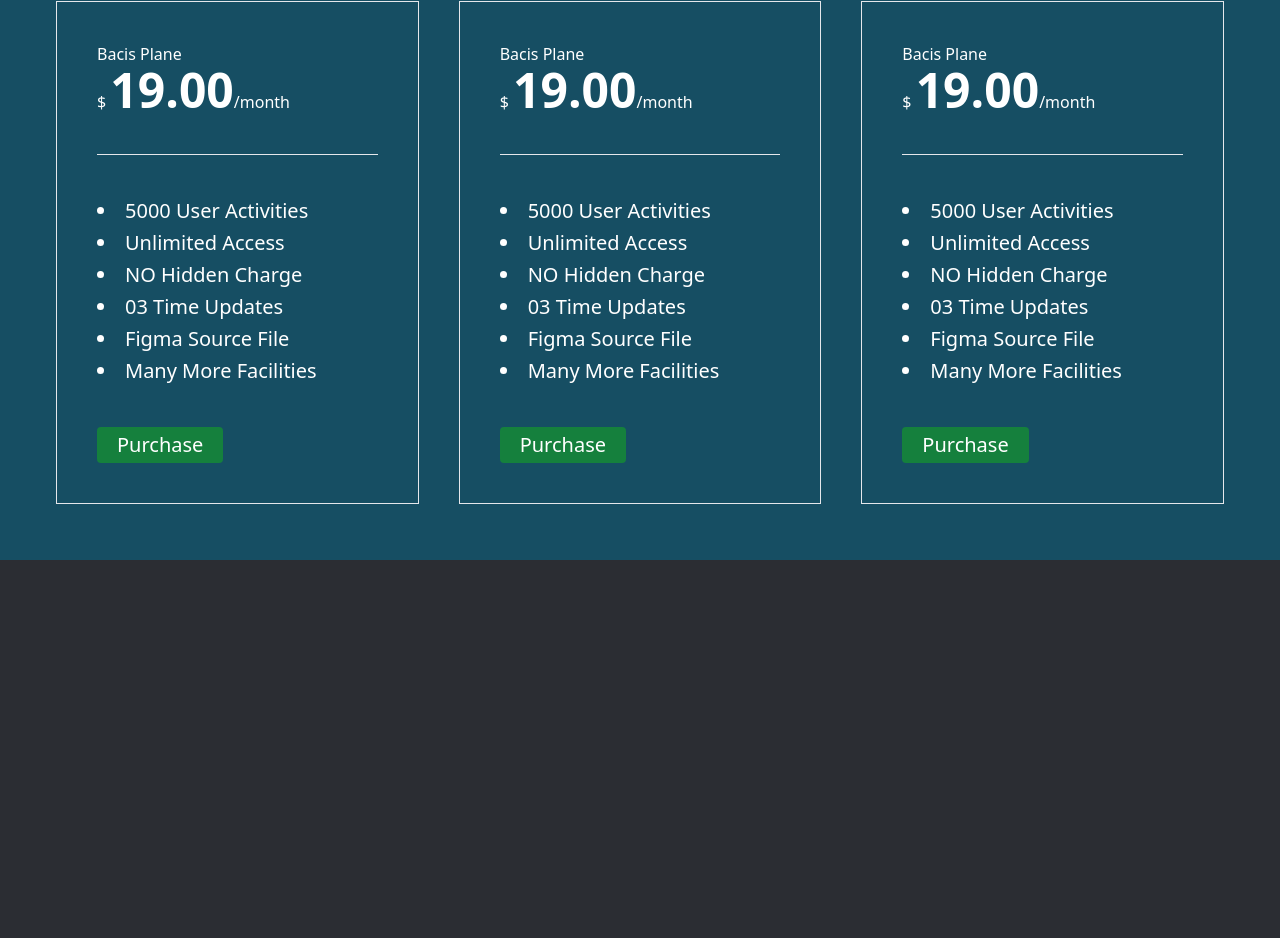
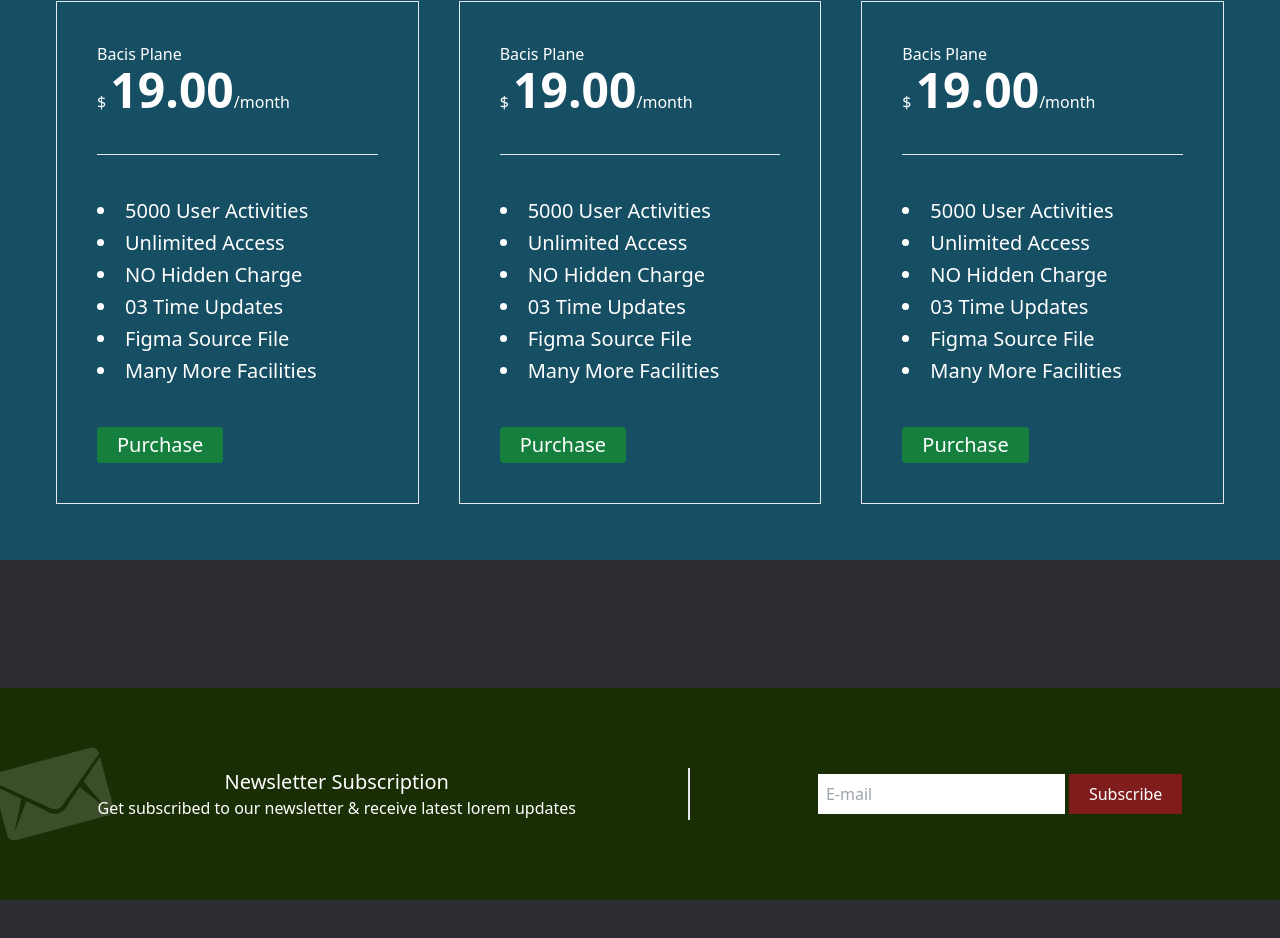
Before and after one commit to rafi4863/First-Tailwind-CSS-Project, a website built with Vite: page index.html in a window 1280 px wide. Shown: the part 2568-3506 px from the top of the page. Before the commit the page ends 3128 px from the top, so only its background shows below. Built offline with nearby package versions, Linux system fonts and the light colour scheme.

Commit message:
subscribe

```diff
--- a/index.html
+++ b/index.html
@@ -304,6 +304,29 @@
         <!-- purchase section code start -->
 
 
+        <!-- subscribe section code start here -->
+
+
+         <section class="bg-lime-950 my-10 sm:my-16 md:my-20 lg:my-32 py-10 sm:py-16 md:py-20 bg-no-repeat bg-left" style="background-image: url(images/subscribe-bg.png);">
+
+               <div class="sm:flex justify-center items-center text-white gap-10 sm:gap-16 md:gap-20 lg:gap-32">
+
+                    <div class="text-center mb-10 sm:mb-0 sm:border-r-2 sm:pr-28">
+                         <h2 class="text-xl"> Newsletter Subscription </h2>
+                         <p> Get subscribed to our newsletter & receive latest lorem updates </p>
+                    </div>
+
+
+                    <div class="flex justify-center items-center gap-1">
+                         <input class="h-10 border-none px-2" type="email" placeholder="E-mail">
+                         <button class="bg-red-900 px-5 py-2 hover:bg-red-600 transition"> Subscribe </button>
+                    </div>
+
+               </div>
+
+          </section>
+
+
     </main>
 
 
```
